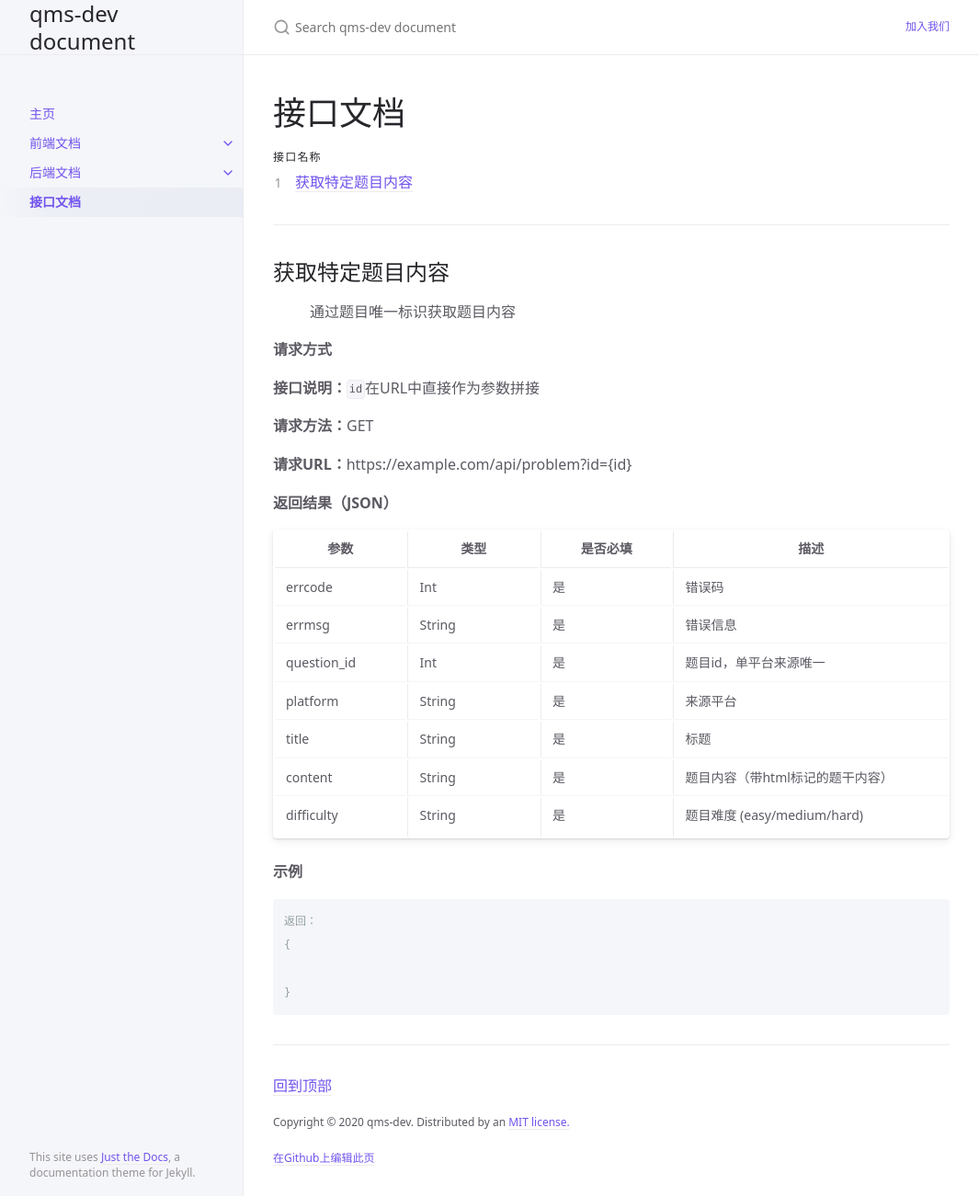
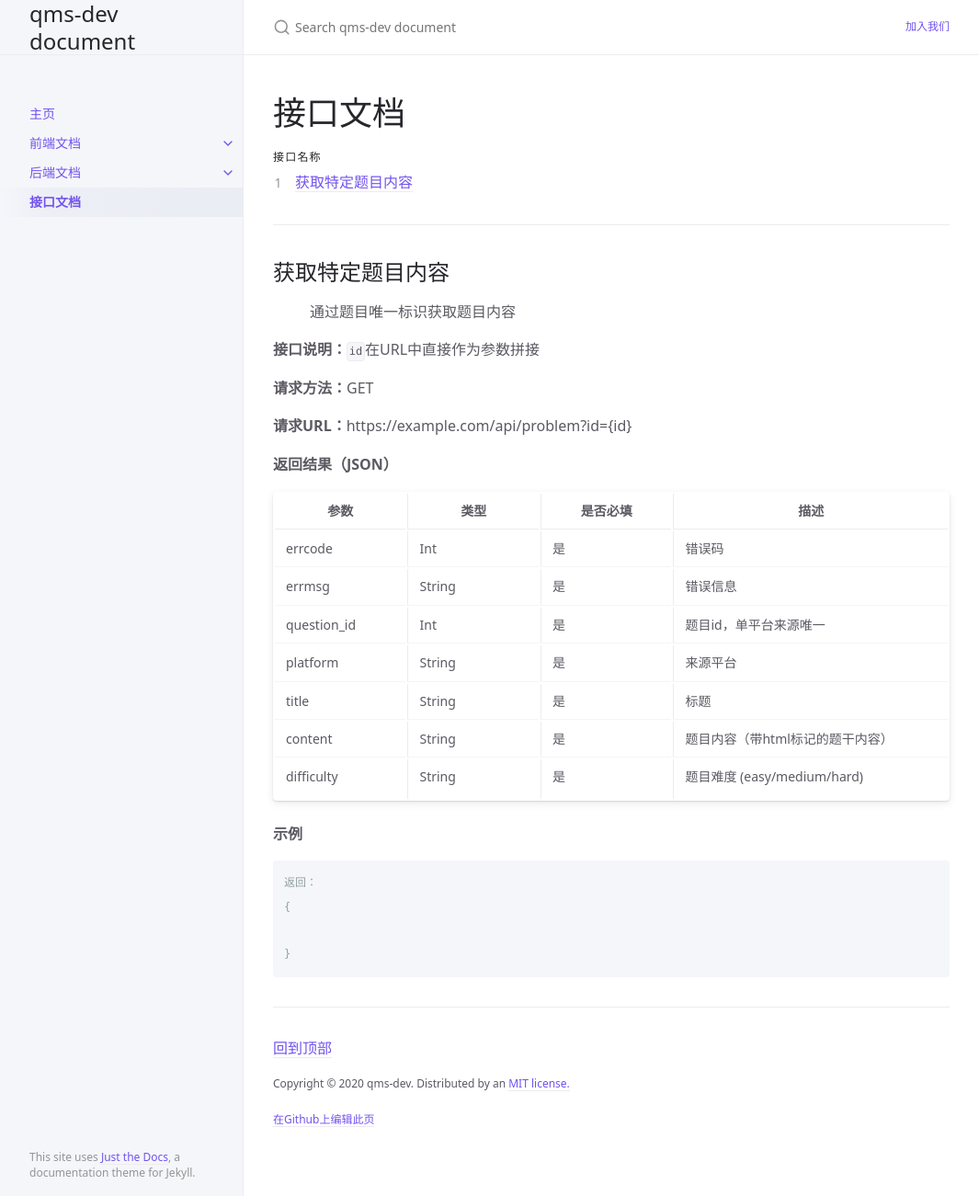
Before and after one commit to qms-dev/qms-dev.github.io, a Jekyll site: the page built from docs/api.md, in a window 1280 px wide and 1301 px high. Shown: the whole window at 92% size, without its empty margins (107-1172 px from the left). Built offline with Jekyll 4.4.1, drawn with Linux system fonts in a browser that asks for light colours.

Commit message:
Update api.md

```diff
--- a/docs/api.md
+++ b/docs/api.md
@@ -20,8 +20,6 @@ permalink: docs/api
 ## 获取特定题目内容
 
 > 通过题目唯一标识获取题目内容
-
-**请求方式**
 
 **接口说明：**`id`在URL中直接作为参数拼接
 
```
